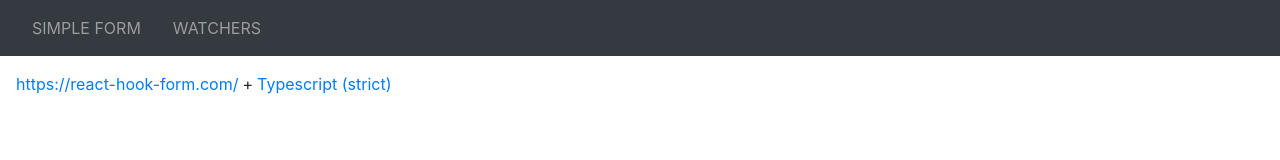
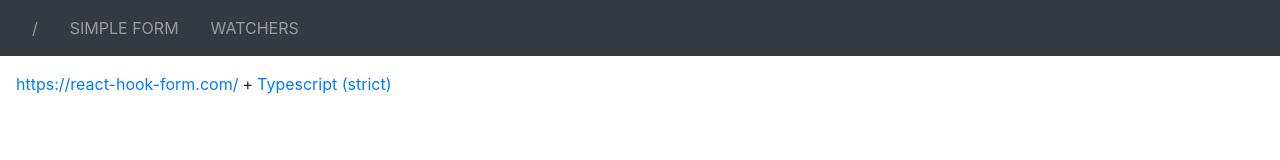
Before and after one commit to devmatteini/react-hook-form-spike, a React (Vite) app: page / in a window 1280 px wide. Shown: the top 160 px of the page. Built offline with nearby package versions, Linux system fonts and the light colour scheme.

Commit message:
add route to /

```diff
--- a/src/index.tsx
+++ b/src/index.tsx
@@ -16,6 +16,9 @@
         <Navbar bg="dark" variant="dark" sticky="top" fixed="top">
             <Navbar.Collapse id="basic-navbar-nav" className="mr-5">
                 <Nav className="text-uppercase">
+                    <Nav.Link as={Link} to="/" className="px-3">
+                        /
+                    </Nav.Link>
                     <Nav.Link as={Link} to={routes.simpleForm} className="px-3">
                         Simple Form
                     </Nav.Link>
```
